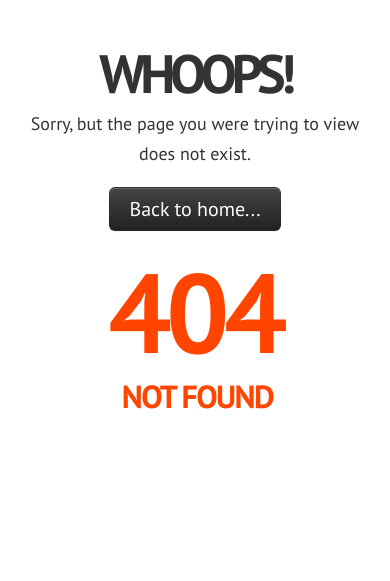
After one commit to abelnnieva/napden.com, a PHP site: the page made by 404.php in a window 390 px wide. The commit adds this page. Shown: the top 581 px of the page. Run offline with PHP 8.4, Linux system fonts and the light colour scheme.

Commit message:
404 error page ready

```diff
--- /dev/null
+++ b/404.php
@@ -0,0 +1,29 @@
+<?php
+/**
+* The 404 template.
+*
+* @package    napden.com
+* @license    https://github.com/napden/napden.com/blob/master/LICENSE.md
+* @author     Abel Nieva Saavedra <abnieva@gmail.com>
+*/
+?>
+
+<!DOCTYPE html>
+<html lang="en">
+    <head>
+        <meta charset="utf-8">
+        <title>Page Not Found Napden</title>
+        <link rel="stylesheet" href="css/main.min.css">
+    </head>
+    <body class="container page-404">
+        <div class="hero-unit">
+            <h1>WHOOPS!</h1>
+            <p>Sorry, but the page you were trying to view does not exist.</p>
+            <a class="btn btn-inverse btn-large" href="http://napden.com">Back to home...</a>
+        </div>
+        <div class="row">
+            <h2 class="span4 offset3">404</h2>
+            <h2 class="span3">NOT FOUND</h2>
+        </div>
+    </body>
+</html>
--- a/less/main.less
+++ b/less/main.less
@@ -216,10 +216,66 @@
     }
 }
 
+// 404 not found
+
+.page-404 {
+    .hero-unit {
+        margin-bottom: 0;
+        padding: 5em 0 2em;
+        text-align: center;
+
+        h1 {
+            font-size: 7em;
+            letter-spacing: -.1em;
+        }
+
+        p {
+            font-size: 1.25em;
+            margin: .5em 0 2em;
+        }
+    }
+
+    .row {
+        color: @orange;
+        margin: 0 0 10em;
+
+        h2 {
+            letter-spacing: -0.05em;
+            line-height: .95em;
+
+            &:first-child {
+                font-size: 11em;
+            }
+            &:last-child {
+                font-size: 4em;
+                margin-top: .5em;
+            }
+        }
+    }
+}
+
 
 //
 // Media Queries for Responsive Design
 // --------------------------------------------------
+
+/* Tablet to desktop */
+@media (min-width: 768px) and (max-width: 979px) {
+
+    .page-404 {
+        .row {
+            h2 {
+                &:first-child {
+                    font-size: 8em;
+                }
+                &:last-child {
+                    font-size: 3em;
+                }
+            }
+        }
+    }
+
+}
 
 /* Landscape phone to portrait tablet */
 @media (max-width: 767px) {
@@ -244,6 +300,37 @@
             margin-bottom: 2em;
         }
     }
+
+    .page-404 {
+        .hero-unit {
+            padding: 2em 0 1em;
+
+            h1 {
+                font-size: 3em;
+            }
+
+            p {
+                font-size: 1em;
+                margin-bottom: 1em;
+            }
+        }
+
+        .row {
+            margin-bottom: 0 0 1em;
+            text-align: center;
+
+            h2 {
+                &:first-child {
+                    font-size: 7em;
+                }
+                &:last-child {
+                    font-size: 2em;
+                    padding-left: .15em;
+                }
+            }
+        }
+    }
+
 }
 
 /* Landscape phones and down */
```
Also changed, not shown: css/main.min.css.
